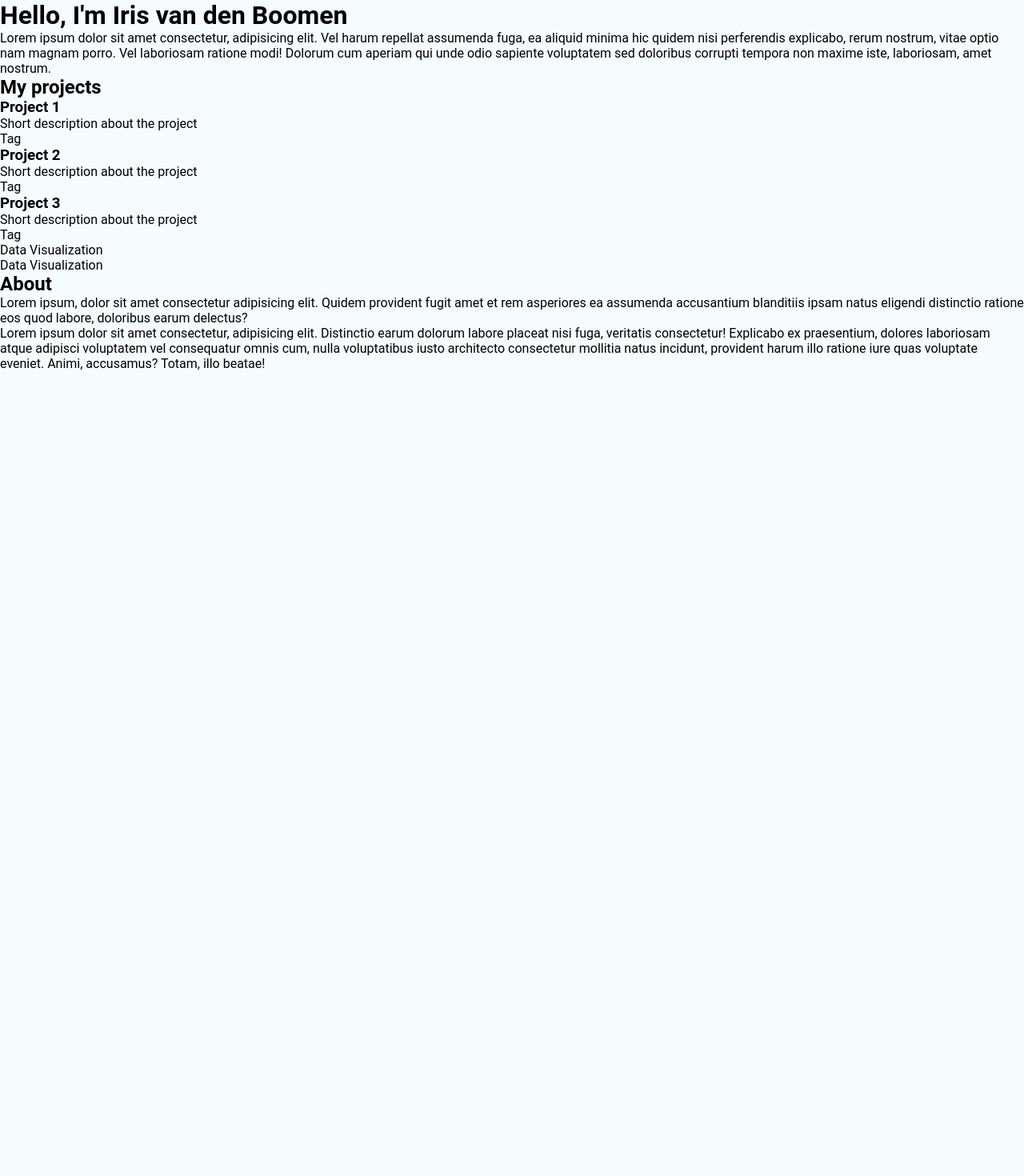
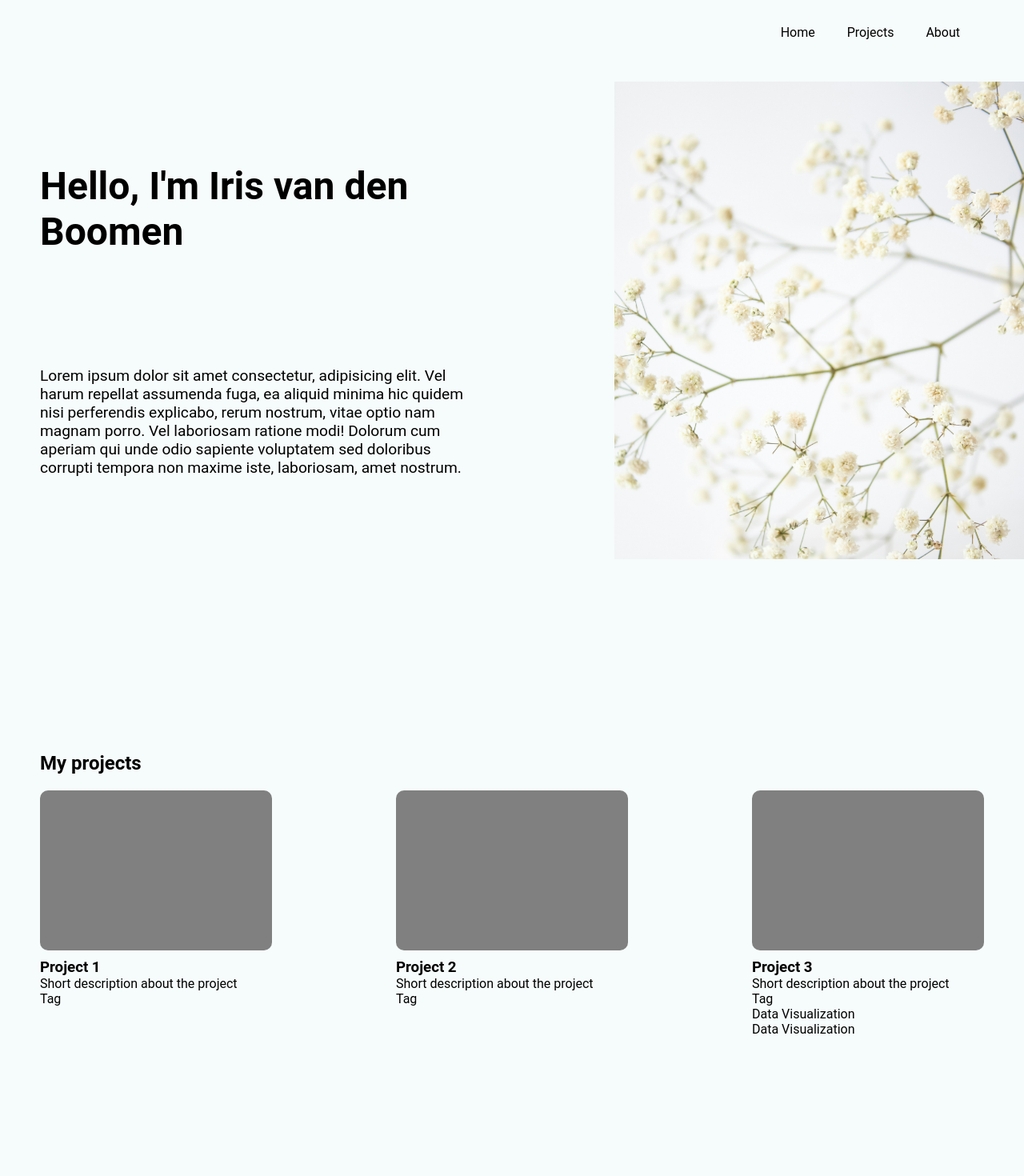
Before and after one commit to irisvdboomen/portfolio-iris, a Vue app: page / in a window 1280 px wide. Shown: the top 1470 px of the page at 80% size. Before the commit the page ends 800 px from the top, so only its background shows below. Built offline with nearby package versions, Linux system fonts and the light colour scheme.

Commit message:
Improved navigation interactivity and adjusted projects page layout for desktop

```diff
--- a/public/index.html
+++ b/public/index.html
@@ -3,7 +3,7 @@
   <head>
     <meta charset="utf-8">
     <meta http-equiv="X-UA-Compatible" content="IE=edge">
-    <meta name="viewport" content="width=device-width,initial-scale=1.0">
+    <meta name="viewport" content="width=device-width, initial-scale=1">
     <title>Portfolio</title>
   </head>
   <body>
--- a/src/App.vue
+++ b/src/App.vue
@@ -1,5 +1,5 @@
 <template>
-  <div class="home-page">
+  <div class="home-page" id="home">
     <NavigationBar />
     <HomePage />
     <ProjectsSection />
--- a/src/components/AboutMeSection.vue
+++ b/src/components/AboutMeSection.vue
@@ -1,5 +1,5 @@
 <template>
-<div class="about-page">
+<div class="about-page" id="about">
     <h2 class="about">About</h2>
     <div class="profile-image"></div>
     <div class="about-introduction">
@@ -18,11 +18,20 @@ export default {
 </script>
 
 <style scoped>
+.about-page {
+    min-height: 100vh;
+    height: auto;
+    /* display: flex;
+    flex-direction: column;
+    align-items: center; */
+}
+
 @media only screen and (max-width: 744px) {
 .about-page {
     display: flex;
     align-items: center;
     flex-direction: column;
+    min-height: 100vh;
   }
 
   .about {
--- a/src/components/HomePage.vue
+++ b/src/components/HomePage.vue
@@ -1,8 +1,13 @@
 <template>
     <div class="introduction-home">
+      <div class="introduction-text">
         <h1>Hello, I'm Iris van den Boomen</h1>
 
         <p>Lorem ipsum dolor sit amet consectetur, adipisicing elit. Vel harum repellat assumenda fuga, ea aliquid minima hic quidem nisi perferendis explicabo, rerum nostrum, vitae optio nam magnam porro. Vel laboriosam ratione modi! Dolorum cum aperiam qui unde odio sapiente voluptatem sed doloribus corrupti tempora non maxime iste, laboriosam, amet nostrum.</p>
+        </div>
+        <div class="introduction-image">
+          <img :src="require('@/assets/white-flowers.jpg')" alt="White flowers">
+        </div>
       </div>
 </template>
 
@@ -13,6 +18,42 @@ export default {
 </script>
 
 <style scoped>
+.introduction-home {
+  height: 100vh;
+  width: 100vw;
+  display: flex;
+  flex-direction: row;
+  align-items: center;
+  }
+
+.introduction-home h1 {
+  font-size: 3rem;
+  margin-bottom: 140px;
+}
+
+.introduction-home p {
+  font-size: 1.2rem;
+}
+
+.introduction-text {
+  width: 50vw;
+  padding: 0 50px;
+}
+
+.introduction-image {
+  width: 50vw;
+  height: 100%;
+  display: flex;
+  justify-content: end;
+  align-items: center;
+}
+
+.introduction-image img {
+  width: 80%;
+  height: 597px;
+  object-fit: cover;
+}
+
 @media only screen and (max-width: 744px) {
   .introduction-home {
     display: flex;
@@ -33,5 +74,14 @@ export default {
     margin-top: 10px;
     font-size: 1.375rem;
   }
+
+  .introduction-text {
+    width: 100%;
+    padding: 0;
+  }
+
+  .introduction-image {
+    display: none;
+  }
 }
 </style>
--- a/src/components/NavigationBar.vue
+++ b/src/components/NavigationBar.vue
@@ -1,6 +1,11 @@
 <template>
     <nav class="nav-bar">
-      <div class="hamburger">
+      <ul class="nav-item" :class="{ 'show': menuOpen }">
+        <li @click="scrollToSection('home')">Home</li>
+        <li @click="scrollToSection('projects')">Projects</li>
+        <li @click="scrollToSection('about')">About</li>
+      </ul>
+      <div class="hamburger" @click="toggleMenu">
         <div class="line1"></div>
         <div class="line2"></div>
         <div class="line3"></div>
@@ -10,18 +15,77 @@
 
 <script>
 export default {
-  name: 'NavigationBar'
+  name: 'NavigationBar',
+  data() {
+    return {
+      menuOpen: false
+    };
+  },
+  methods: {
+    toggleMenu() {
+      this.menuOpen = !this.menuOpen;
+    },
+    scrollToSection(sectionId) {
+      const element = document.getElementById(sectionId);
+      if (element) {
+        element.scrollIntoView({ behavior: 'auto', block: 'start' });
+      }
+      this.toggleMenu();
+    }
+  }
 }
 
 </script>
 
 <style scoped>
+.nav-bar {
+    position: fixed;
+    width: 100%;
+    height: 80px;
+    background-color: #F6FBFB;
+    align-items: center;
+}
+
+.nav-item {
+    display: flex;
+    justify-content: end;
+    align-items: center;
+    list-style: none;
+    padding: 0 60px;
+    height: 100%;
+}
+
+.nav-item li {
+  padding: 0 20px;
+  cursor: pointer;
+}
+
 @media only screen and (max-width: 744px) {
     .nav-bar {
         position: fixed;
-        width: 100%;
-        height: 75px;
-        background-color: #F6FBFB;
+    }
+
+    .nav-item {
+      display: flex;
+      justify-content: start;
+      position: fixed;
+      right: 0;
+      top: 0;
+      height: 100vh;
+      flex-direction: column;
+      background-color: #F6FBFB;
+      width: 60%;
+      transform: translateX(100%);
+      transition: transform 0.3s ease-in;
+    }
+
+    .nav-item li {
+      padding: 20px;
+      margin-top: 20px;
+    }
+
+    .nav-item.show {
+      transform: translateX(0);
     }
 
     .hamburger {
@@ -38,7 +102,8 @@ export default {
 
     .line1, .line2, .line3 {
         width: 100%;
-        border: 2px solid #000000;
+        height: 2px;
+        background-color: #000000;
         border-radius: 4px;
     }
 }
--- a/src/components/ProjectsItem.vue
+++ b/src/components/ProjectsItem.vue
@@ -17,6 +17,14 @@ export default {
 </script>
 
 <style scoped>
+  .image-project {
+    width: 290px;
+    height: 200px;
+    background-color: grey;
+    border-radius: 10px;
+    margin: 20px 0 10px 0;
+  }
+
 @media only screen and (max-width: 744px) {
   .project {
     display: flex;
--- a/src/components/ProjectsSection.vue
+++ b/src/components/ProjectsSection.vue
@@ -1,10 +1,12 @@
 <template>
-    <div class="projects-page">
+    <div class="projects-page" id="projects">
       <h2 class="projects">My projects</h2>
-      <ProjectsItem
-        v-for="(project, index) in projects"
-        :key="index"
-        :project="project"/>
+      <div class="all-projects">
+        <ProjectsItem
+          v-for="(project, index) in projects"
+          :key="index"
+          :project="project"/>
+        </div>
     </div>
 </template>
 
@@ -29,10 +31,39 @@ export default {
 </script>
 
 <style scoped>
+.projects-page {
+  min-height: 100vh;
+  height: auto;
+  padding-top: 100px;
+  /* border: 1px solid black; */
+}
+
+.projects {
+  margin-top: 40px;
+  padding-left: 50px;
+}
+
+.all-projects {
+  display: flex;
+  flex-wrap: wrap;
+  padding: 0 50px;
+  justify-content: space-between;
+}
+
 @media only screen and (max-width: 744px) {
+  .projects-page {
+    min-height: 100vh;
+    padding-top: 0;
+  }
+
  .projects {
     text-align: center;
     margin: 40px 0 10px 0;
+    padding-left: 0;
+  }
+
+  .all-projects {
+    padding: 0;
   }
 
 }
```
